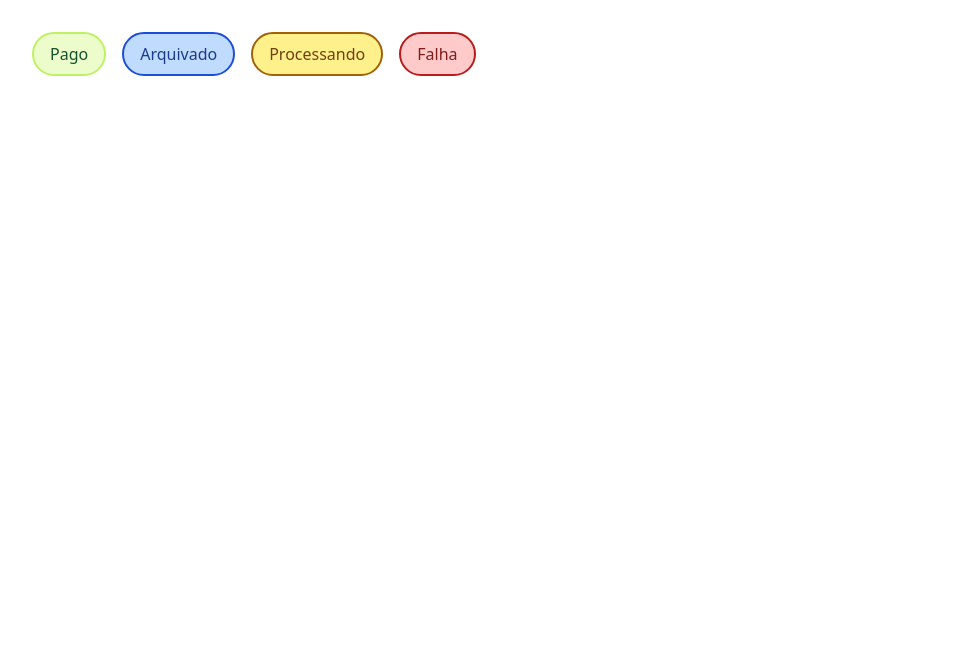
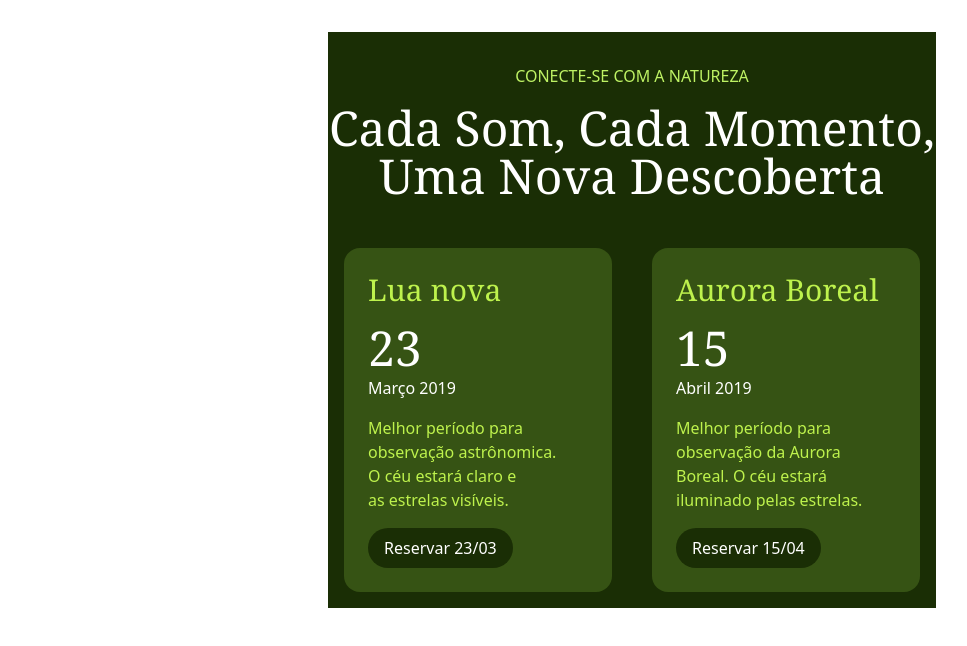
Before and after one commit to xgeovanedamasceno/origamid-tailwindcss-course, a website: page src/index.html in a window 1280 px wide. Shown: the whole page, without its empty margins (8-975 px from the left). Drawn offline with Linux system fonts and the light colour scheme.

Commit message:
add exerc04 fonts properties

```diff
--- a/src/index.html
+++ b/src/index.html
@@ -7,13 +7,49 @@
     <link rel="stylesheet" href="./output.css" />
   </head>
   <body class="m-8">
-    <div">
-      <ul class="flex *:rounded-3xl *:mx-2 *:py-2 *:px-4">
-        <li class="bg-[#ECFCCB] border-[#BEF264] border-2 text-green-900">Pago</li>
-        <li class="bg-blue-200 border-blue-700 border-2 text-blue-900">Arquivado</li>
-        <li class="bg-yellow-200 border-yellow-700 border-2 text-yellow-900">Processando</li>
-        <li class="bg-red-200 border-red-700 border-2 text-red-900">Falha</li>
-      </ul>
-    </div>
+    <main class="bg-[#1A2E05] h-max w-1/2 place-self-center *:text-white">
+      <header class="flex flex-col items-center *:max-w-max mt-4">
+        <h2 class="text-[#BEF264] uppercase mt-8 mb-4">
+          Conecte-se com a natureza
+        </h2>
+        <h1 class="text-white capitalize text-5xl text-center font-serif">
+          Cada som, cada momento, uma nova descoberta
+        </h1>
+      </header>
+      <div
+        class="grid grid-cols-2 gap-2 *:m-4 mt-8 *:bg-[#365314] *:rounded-2xl *:p-6"
+      >
+        <section class="grid grid-row-4 gap-4">
+          <h2 class="text-[#BEF24D] text-3xl font-serif">Lua nova</h2>
+          <div>
+            <h3 class="text-5xl font-serif">23</h3>
+            <p class="mt-1">Março 2019</p>
+          </div>
+          <p class="text-[#BEF24D] text-balance">
+            Melhor período para observação astrônomica. O céu estará claro e as
+            estrelas visíveis.
+          </p>
+          <button class="bg-[#1A2E05] text-left rounded-full px-4 py-2 w-max">
+            Reservar 23/03
+          </button>
+        </section>
+        <section class="grid grid-row-4 gap-4">
+          <h2 class="text-[#BEF24D] text-3xl font-serif">Aurora Boreal</h2>
+          <div>
+            <h3 class="text-5xl font-serif">15</h3>
+            <p class="mt-1">Abril 2019</p>
+          </div>
+          <p class="text-[#BEF24D] text-balance">
+            Melhor período para observação da Aurora Boreal. O céu estará
+            iluminado pelas estrelas.
+          </p>
+          <button
+            class="bg-[#1A2E05] justify-self-start rounded-full px-4 py-2 w-max"
+          >
+            Reservar 15/04
+          </button>
+        </section>
+      </div>
+    </main>
   </body>
 </html>
```
Also changed, not shown: src/output.css.
